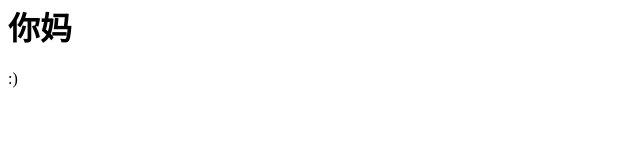
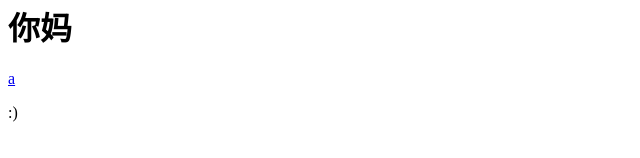
Before and after one commit to ccsforwork/ccsforwork.github.io, a plain HTML site: page index.html in a window 1280 px wide. Shown: the part 334-492 px from the top of the page, 0-640 px from the left. Drawn offline with Linux system fonts and the light colour scheme.

Commit message:
Update index.html

```diff
--- a/index.html
+++ b/index.html
@@ -11,6 +11,7 @@
         <p>现在你知道为什么要发给我了</p>
         <h1>你妈</h1>
         <h1>你妈</h1>
+            <a href="https://p5r.jp">a</a>
         <p>:)</p>
     </body>
 </html>
```
